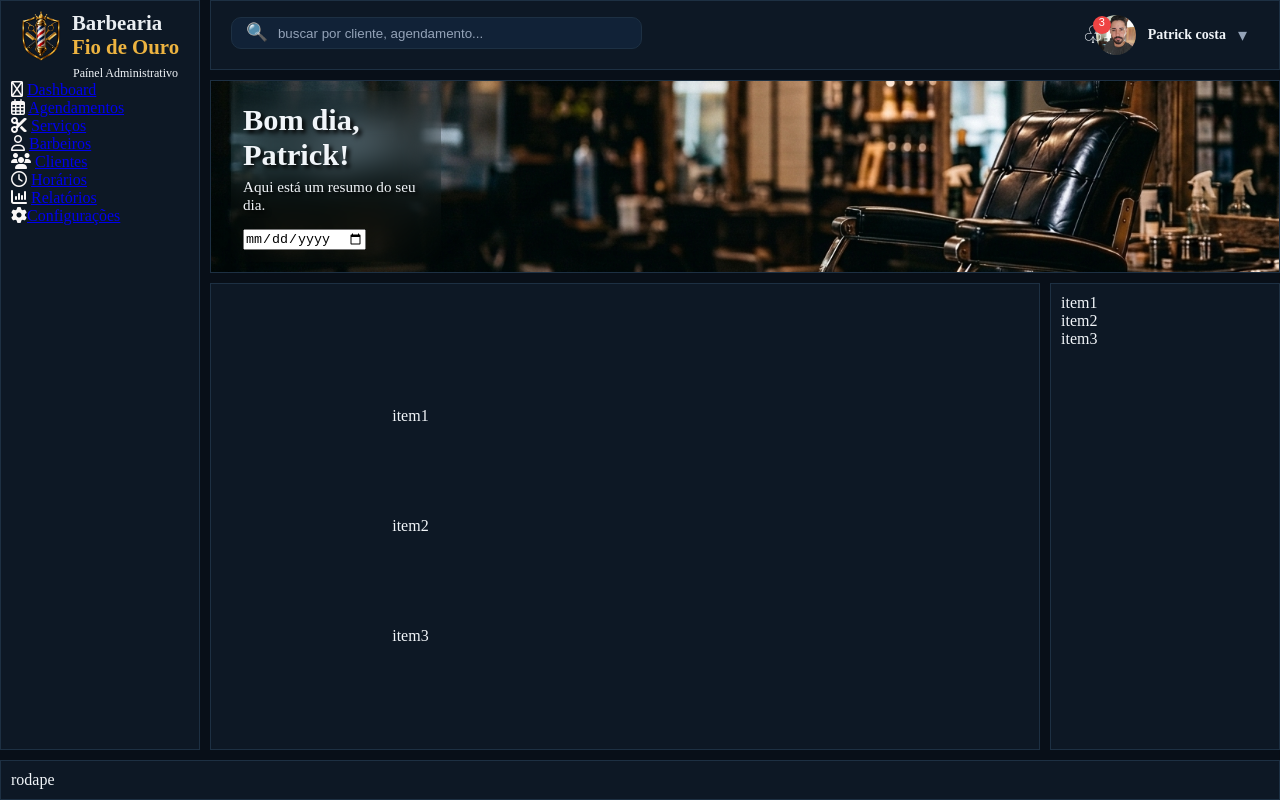
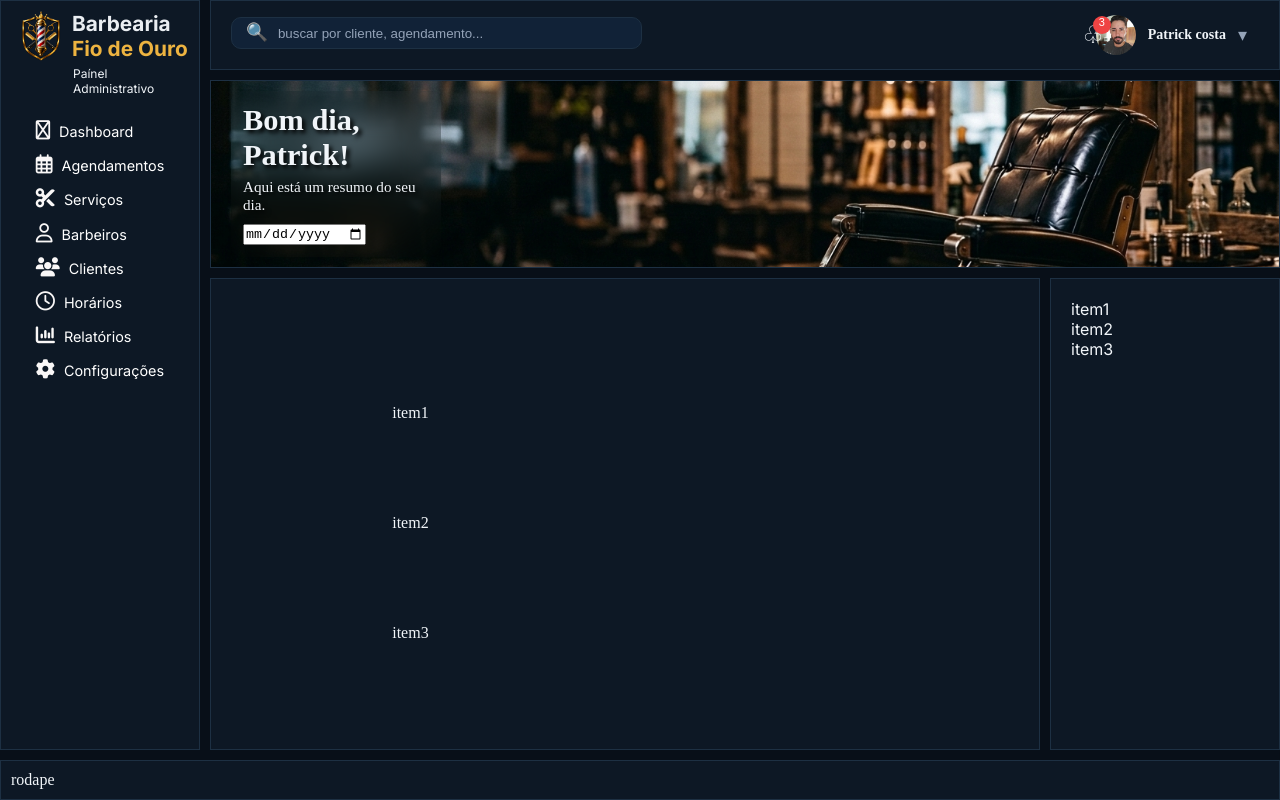
Before and after one commit to Alissongutierres/barbearia-agente, a plain HTML site: page index.html in a window 1280 px wide. Drawn offline with Linux system fonts and the light colour scheme.

Commit message:
finalizando menu lateral

```diff
--- a/index.html
+++ b/index.html
@@ -37,14 +37,14 @@
             <p>Paínel Administrativo</p>
             <nav>
                 <ul>
-                    <li><i class="fa-regular fa-house" style="color: rgb(249, 247, 247);"></i> <a href="#dashboard">Dashboard</a></li>
-                    <li><i class="fa-regular fa-calendar-days" style="color: rgb(249, 247, 247);"></i> <a href="#agendamentos">Agendamentos</a></li>
-                    <li><i class="fa-solid fa-scissors" style="color: rgb(249, 247, 247);"></i> <a href="#servicos">Serviços</a></li>
-                    <li><i class="fa-regular fa-user" style="color: rgb(249, 247, 247);"></i> <a href="#barbeiros">Barbeiros</a></li>
-                    <li><i class="fa-solid fa-users" style="color: rgb(249, 247, 247);"></i> <a href="#clientes">Clientes</a></li>
-                    <li><i class="fa-regular fa-clock" style="color: rgb(249, 247, 247);"></i> <a href="#horarios">Horários</a></li>
-                    <li><i class="fa-solid fa-chart-column" style="color: rgb(249, 247, 247);"></i> <a href="#relatorios">Relatórios</a></li>
-                    <li><i class="fa-solid fa-gear" style="color: rgb(249, 247, 247);"></i><a href="#configuracoes">Configurações</a></li>
+                    <li><i class="fa-regular fa-house icone"  style="color: rgb(249, 247, 247);"></i> <a href="#dashboard">Dashboard</a></li>
+                    <li><i class="fa-regular fa-calendar-days icone" style="color: rgb(249, 247, 247);"></i> <a href="#agendamentos">Agendamentos</a></li>
+                    <li><i class="fa-solid fa-scissors icone" style="color: rgb(249, 247, 247);"></i> <a href="#servicos">Serviços</a></li>
+                    <li><i class="fa-regular fa-user icone" style="color: rgb(249, 247, 247);"></i> <a href="#barbeiros">Barbeiros</a></li>
+                    <li><i class="fa-solid fa-users icone" style="color: rgb(249, 247, 247);"></i> <a href="#clientes">Clientes</a></li>
+                    <li><i class="fa-regular fa-clock icone" style="color: rgb(249, 247, 247);"></i> <a href="#horarios">Horários</a></li>
+                    <li><i class="fa-solid fa-chart-column icone" style="color: rgb(249, 247, 247);"></i> <a href="#relatorios">Relatórios</a></li>
+                    <li><i class="fa-solid fa-gear icone"    style="color: rgb(249, 247, 247);"></i> <a href="#configuracoes">Configurações</a></li>
                 </ul>
             </nav>
         </aside>
--- a/style.css
+++ b/style.css
@@ -1,3 +1,5 @@
+@import url('https://fonts.googleapis.com/css2?family=Inter:wght@400;500;600;700&display=swap');
+
 * {
     margin: 0;
     padding: 0;
@@ -185,7 +187,7 @@ grid-column: 2 / -1;
 .minhas-informacoes .info-titulos p {
     font-size: 0.95rem;
     text-shadow: 3px 3px 4px black;
-    margin-bottom: 15px;
+    margin-bottom: 10px;
 }
 
 main {
@@ -208,11 +210,44 @@ grid-row: 3 / 7;
   height: 100px;
 }
 aside {
-
-padding: 10px;
+font-family: 'Inter', sans-serif;;
+padding: 20px;
 grid-column: 3 / -1;
 grid-row: 3 / 7;
 }
+
+.nav-bar nav {
+    display: flex;
+    justify-content: center;
+    align-items: center;
+    margin-top: 20px;
+}
+
+.nav-bar nav ul li {
+    font-size: 0.90rem;
+    list-style: none;
+    margin-bottom: 5px;
+    padding: 5px;
+}
+.nav-bar nav ul li:hover {
+    background-color: #F4B942;
+    border-radius: 10px;
+    padding: 5px;
+    color: black;
+    cursor: pointer;
+    transition: 0.8s;
+}
+.icone {
+    font-size: 1.2rem;
+    margin-right: 5px;
+}
+
+nav ul li a {
+    text-decoration: none;
+    color: white;
+
+}
+
 footer {
 padding: 10px;
 grid-column: 1 / -1;
```
